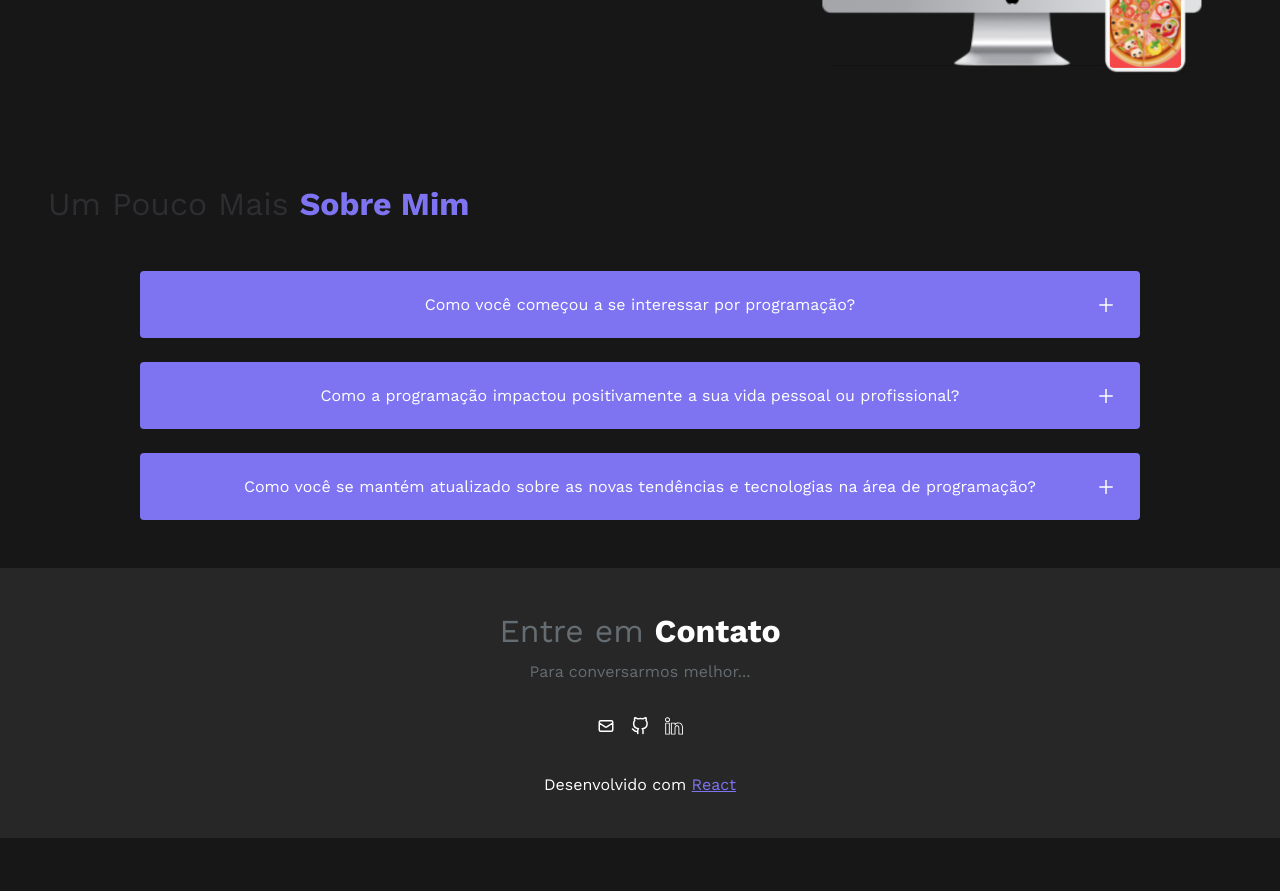
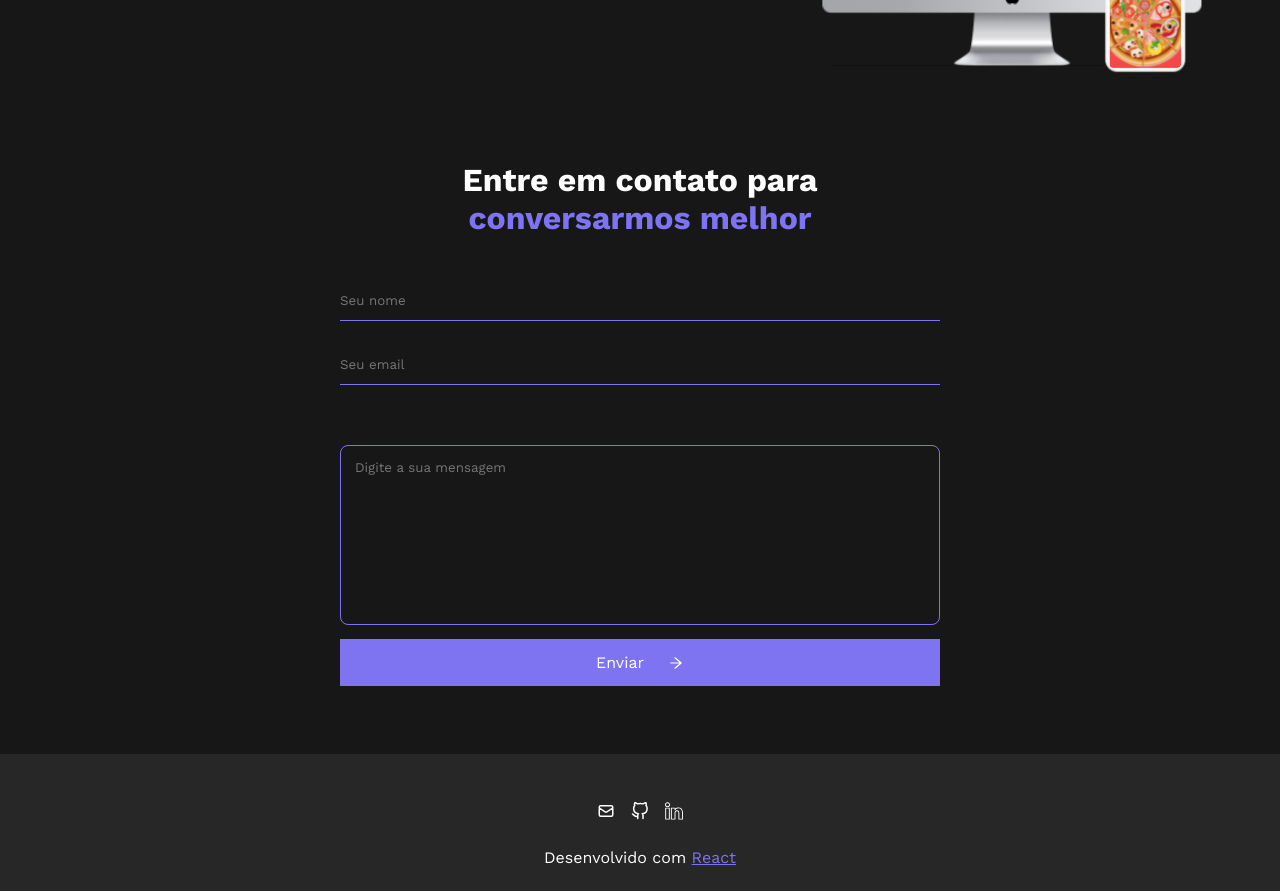
Before and after one commit to rogeritael/portfolio, a React (Vite) app: page / in a window 1280 px wide. Shown: the part 2140-3031 px from the top of the page. Before the commit the page ends 2978 px from the top, so only its background shows below. Built offline with nearby package versions, Linux system fonts and the light colour scheme.

Commit message:
criando componente de formulário de contato

```diff
--- a/src/components/lg/Footer/index.tsx
+++ b/src/components/lg/Footer/index.tsx
@@ -7,8 +7,6 @@ import { SlSocialLinkedin } from 'react-icons/sl';
 export function Footer(){
     return(
         <StyledFooter>
-            <h2>Entre em <span>Contato</span></h2>
-            <p>Para conversarmos melhor...</p>
             <div className="socials">
                 <a href="mailto:rogerrosa.dev@gmail.com">
                     <HiOutlineMail />
--- a/src/components/lg/Footer/styles.ts
+++ b/src/components/lg/Footer/styles.ts
@@ -7,8 +7,8 @@ export const StyledFooter = styled.footer`
     flex-direction: column;
     align-items: center;
     justify-content: center;
-    padding: 44px;
-    gap: 12px;
+    padding: 24px;
+    /* gap: 12px; */
 
     h2 {
         font-size: 32px;
--- /dev/null
+++ b/src/components/md/ContactForm/index.tsx
@@ -0,0 +1,23 @@
+import { AiOutlineArrowRight } from "react-icons/ai";
+import { FormContainer } from "./styles";
+
+export function ContactForm(){
+    return(
+        <FormContainer>
+            <h2>Entre em contato para </h2>
+            <h2 className="highlight">conversarmos melhor </h2>
+            <form action="http://formsubmit.co/rogeritael.dev@gmail.com" method="POST">
+                <input type="text" placeholder="Seu nome" name="name" required />
+                <input type="email" placeholder="Seu email" name="email" required />
+                <textarea cols={30} rows={10} name="message" required placeholder="Digite a sua mensagem">
+
+                </textarea>
+                <button type="submit">Enviar <AiOutlineArrowRight /></button>
+
+                <input type="hidden" name="_subject" value="Novo Contato!"/>
+                <input type="text" name="_honey" value="display:none" style={{display: 'none'}}/>
+                <input type="hidden" name="_captcha" value="false"/>
+            </form>
+        </FormContainer>
+    )
+}
--- /dev/null
+++ b/src/components/md/ContactForm/styles.ts
@@ -0,0 +1,57 @@
+import styled from "styled-components";
+
+export const FormContainer = styled.div`
+    padding: 24px 40px;
+    margin-bottom: 44px;
+
+    h2 {
+        text-align: center;
+        font-size: 32px;
+
+        &.highlight {
+            color: var(--blue);
+            margin-bottom: 44px;
+        }
+    }
+
+    form {
+        max-width: 600px;
+        margin: 0 auto;
+        display: flex;
+        flex-direction: column;
+
+        input, textarea {
+            background-color: transparent;
+            border-bottom: 1px solid var(--blue);
+
+            &:focus {
+                border-color: #fff;
+            }
+        }
+
+        input {
+            margin-bottom: 24px;
+            height: 40px;
+        }
+
+        textarea {
+            border: 1px solid var(--blue);
+            padding: 14px;
+            border-radius: 8px;
+            margin-top: 36px;
+            resize: none;
+        }
+
+        button {
+            margin-top: 14px;
+            background-color: var(--blue);
+            display: flex;
+            align-items: center;
+            justify-content: center;
+            gap: 24px;
+            padding: 14px;
+            font-size: 16px;
+            cursor: pointer;
+        }
+    }
+`;
--- a/src/routes/Home/index.tsx
+++ b/src/routes/Home/index.tsx
@@ -8,6 +8,7 @@ import { MobileMenu } from '../../components/lg/MobileMenu';
 import { useEffect, useState } from 'react';
 import Aos from 'aos'
 import 'aos/dist/aos.css'
+import { ContactForm } from '../../components/md/ContactForm';
 
 export function Home(){
     const [isMobileMenuOpen, setIsMobileMenuOpen] = useState(false)
@@ -25,7 +26,8 @@ export function Home(){
             <Cover />
             <SkillsContainer />
             <Projects />
-            <FAQ />
+            {/* <FAQ /> */}
+            <ContactForm />
             <Footer />
         </>
     )
```
